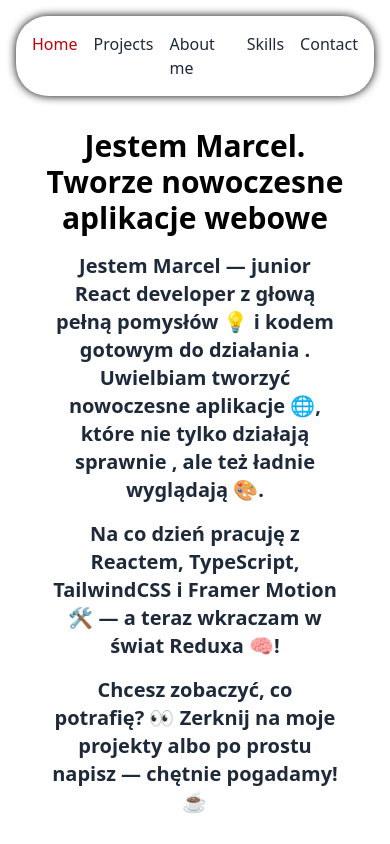
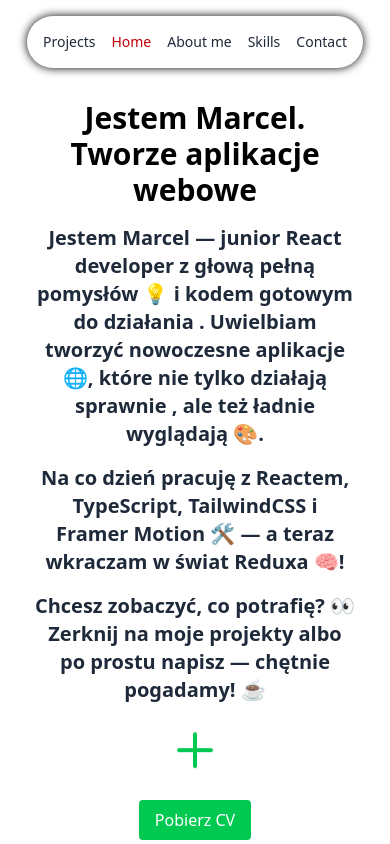
Before and after one commit to caps-ctrl/moje-cv, a React (Vite) app: page / in a window 390 px wide. Shown: the top 844 px of the page. Built offline with nearby package versions, Linux system fonts and the light colour scheme.

Commit message:
fix responsive design

```diff
--- a/src/components/NavBar.tsx
+++ b/src/components/NavBar.tsx
@@ -5,32 +5,29 @@ const NavBar = () => {
   return (
     <div>
       {" "}
-      <div className="flex justify-between items-center p-4  ">
+      <div className="flex justify-center md:justify-between items-center p-4 w-screen ">
         <div className=" hidden md:flex">
           {" "}
           <ThemeSwitcher></ThemeSwitcher>
         </div>
         <div>
-          <ul
-            className="flex space-x-4  p-4 rounded-4xl shadow-[0_0px_10px_rgba(0,0,0,1)] dark:shadow-[0_0px_10px_rgba(0,0,0,1)] bg-white dark:bg-gray-800 text-gray-800 dark:text-gray-100"
-            // style={{ boxShadow: "0 0px 10px rgba(0, 0, 0, 0.2)", }}
-          >
+          <ul className="flex space-x-4 text-sm md:text-xl p-4 rounded-4xl shadow-[0_0px_10px_rgba(0,0,0,1)] dark:shadow-[0_0px_10px_rgba(0,0,0,1)] bg-white dark:bg-gray-800 text-gray-800 dark:text-gray-100  ">
             {" "}
+            <li>
+              <NavLink to={"/Projects"}>Projects</NavLink>
+            </li>{" "}
             <li>
               <NavLink to={"/"}>Home</NavLink>
             </li>{" "}
             <li>
-              <NavLink to={"/Projects"}>Projects </NavLink>
-            </li>{" "}
-            <li>
-              <NavLink to={"/AboutMe"}>About me </NavLink>
+              <NavLink to={"/AboutMe"}>About me</NavLink>
             </li>{" "}
             <li>
               {" "}
               <NavLink to={"/Skills"}>Skills</NavLink>
             </li>{" "}
             <li>
-              <NavLink to={"/Contact"}>Contact </NavLink>
+              <NavLink to={"/Contact"}>Contact</NavLink>
             </li>
           </ul>
         </div>
--- a/src/pages/AboutMe.tsx
+++ b/src/pages/AboutMe.tsx
@@ -1,7 +1,6 @@
 import SpiningLogoChange from "../components/SpiningLogoChange";
-import { useWidth } from "../components/useWidth";
+
 const AboutMe = () => {
-  const width = useWidth();
   return (
     <div>
       <h1 className="text-3xl font-bold flex justify-center items-center">
@@ -21,7 +20,7 @@ const AboutMe = () => {
           bez formalnych certyfikatów czy papierów. To zmotywowało mnie do
           działania.
         </p>
-        <p className="p-4 text-2xl">
+        <p className="p-4 text-2xl hidden md:flex">
           Codziennie uczę się czegoś nowego, tworzę projekty i rozwijam się, by
           w przyszłości zostać pełnoprawnym programistą, który tworzy
           wartościowe i funkcjonalne aplikacje.
@@ -67,13 +66,7 @@ const AboutMe = () => {
               </ol>
             </div>
           </div>
-          <div
-            className={
-              width < 768
-                ? "hidden"
-                : "w-[40%] flex justify-center items-center"
-            }
-          >
+          <div className="hidden md:flex">
             <SpiningLogoChange></SpiningLogoChange>
           </div>
         </div>
--- a/src/pages/MobileHome.tsx
+++ b/src/pages/MobileHome.tsx
@@ -2,12 +2,12 @@ const MobileHome = () => {
   return (
     <div>
       <h1 className="text-3xl font-bold text-center p-4 ">
-        Jestem Marcel. Tworze nowoczesne aplikacje webowe
+        Jestem Marcel. Tworze aplikacje webowe
       </h1>
       <div className={"flex justify-evenly items-center  border-gray-400"}>
         <div
           className={
-            "w-[80%] flex flex-col text-center  gap-y-6 text-xl  font-['fira sanss'] font-bold text-gray-800  "
+            "w-[90%] flex  text-center  gap-y-6 text-xl  font-['fira sanss'] font-bold text-gray-800  "
           }
         >
           <div className={"flex flex-col gap-y-4  dark:text-gray-100"}>
--- a/src/pages/Projects.tsx
+++ b/src/pages/Projects.tsx
@@ -1,4 +1,5 @@
 import { motion } from "framer-motion";
+import { useWidth } from "../components/useWidth";
 const projects = [
   {
     id: 1,
@@ -23,6 +24,8 @@ const projects = [
 ];
 
 const Projects = () => {
+  const width = useWidth();
+
   return (
     <div>
       <h1 className="text-2xl font-bold flex justify-center items-center p-4">
@@ -32,11 +35,13 @@ const Projects = () => {
         {projects.map((projects, index) => {
           return (
             <motion.div
+              viewport={{ once: true }}
               initial={{ opacity: 0, y: 40 }}
-              animate={{ opacity: 1, y: 0 }}
+              animate={width < 768 ? {} : { opacity: 1, y: 0 }}
+              whileInView={{ opacity: 1, y: 0 }}
               transition={{
                 duration: 0.4,
-                delay: index * 0.2,
+
                 scale: { duration: 0.3, type: "spring" },
               }}
               whileHover={{ scale: 1.05 }}
```
